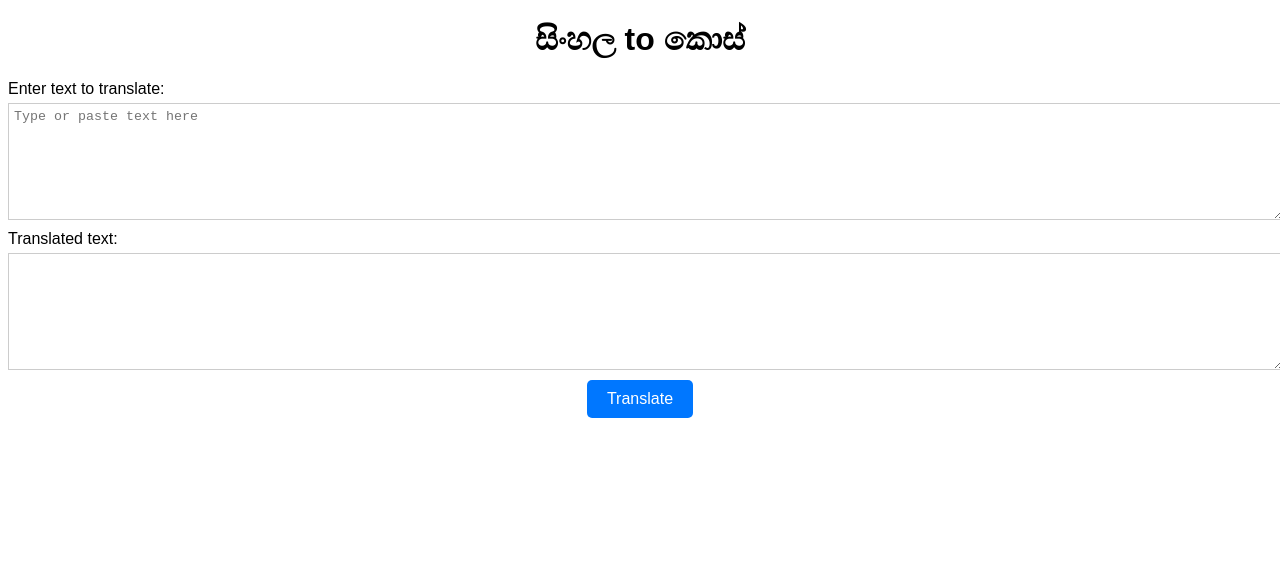
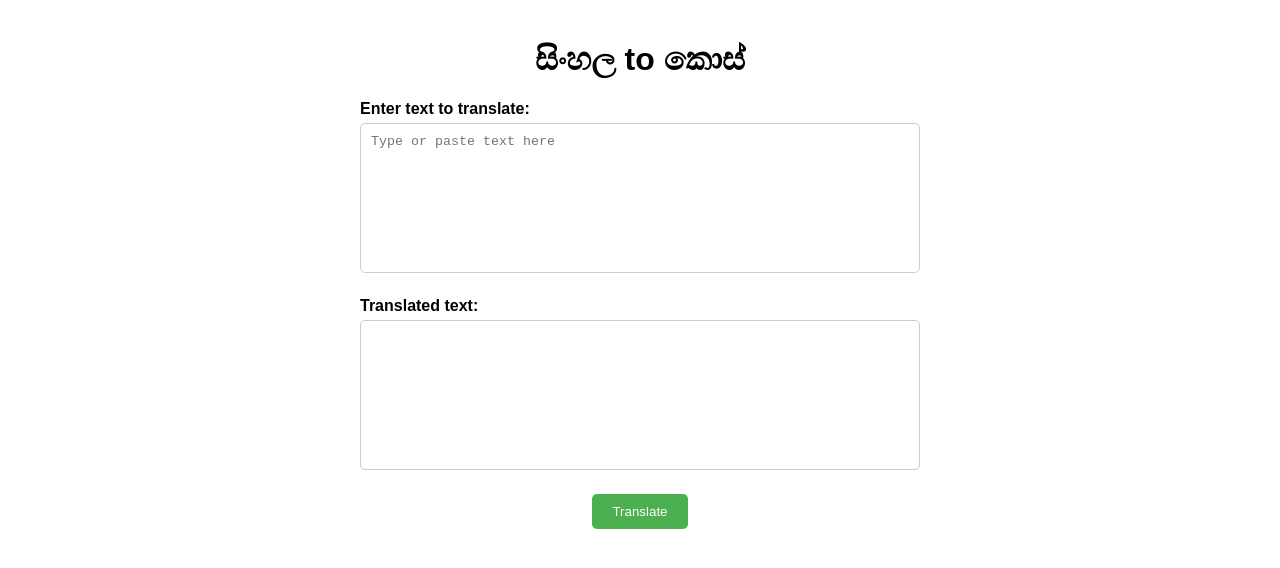
Before and after one commit to OmiduAnjane/Translater-kos, a plain HTML site: page index.html in a window 1280 px wide. Drawn offline with Linux system fonts and the light colour scheme.

Commit message:
Update style.css

```diff
--- a/style.css
+++ b/style.css
@@ -1,6 +1,28 @@
+* {
+
+  box-sizing: border-box;
+
+}
+
 body {
 
-	font-family: Arial, sans-serif;}
+  font-family: sans-serif;
+
+  margin: 0;
+
+  padding: 0;
+
+}
+
+.container {
+
+  max-width: 600px;
+
+  margin: 0 auto;
+
+  padding: 20px;
+
+}
 
 h1 {
 
@@ -8,9 +30,11 @@ h1 {
 
 }
 
-div {
+.input-container,
 
-	margin-bottom: 10px;
+.output-container {
+
+  margin-bottom: 20px;
 
 }
 
@@ -18,23 +42,25 @@ label {
 
   display: block;
 
+  font-weight: bold;
+
   margin-bottom: 5px;
 
 }
 
 textarea {
 
-	display: block;
-
   width: 100%;
 
-	height: 105px;
+  min-height: 150px;
 
-	padding: 5px;
+  padding: 10px;
 
   border: 1px solid #ccc;
 
-	resize: vertical;
+  border-radius: 5px;
+
+  resize: none;
 
 }
 
@@ -42,11 +68,11 @@ button {
 
   display: block;
 
-	margin: 10px auto;
+  margin: 0 auto;
 
   padding: 10px 20px;
 
-	background-color: #0077ff;
+  background-color: #4caf50;
 
   color: #fff;
 
@@ -54,8 +80,24 @@ button {
 
   border-radius: 5px;
 
-	font-size: 16px;
-
   cursor: pointer;
 
+  transition: background-color 0.2s ease-in-out;
+
 }
+
+button:hover {
+
+  background-color: #388e3c;
+
+}
+
+@media (max-width: 480px) {
+
+  textarea {
+
+    min-height: 100px;
+
+  }
+
+}
```
Lines whose indentation alone changed are shown as unchanged.
